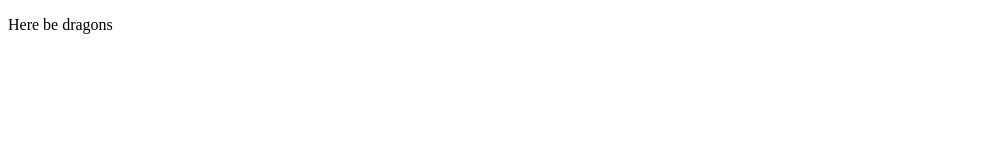
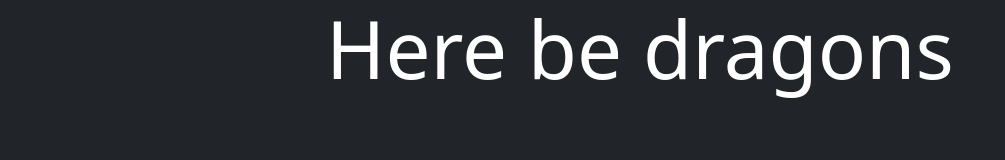
Before and after one commit to JonaTorsson/js-clock, a plain HTML site: page index.html in a window 1280 px wide. Shown: the whole page, without its empty margins (0-1005 px from the left). Drawn offline with nearby package versions, Linux system fonts and the light colour scheme.

Commit message:
made things prettier

```diff
--- a/index.html
+++ b/index.html
@@ -6,9 +6,12 @@
     <meta name="viewport" content="width=device-width, initial-scale=1.0">
     <link rel="stylesheet" href="style.css">
     <title>Clock</title>
+    <link href="https://cdn.jsdelivr.net/npm/bootstrap@5.1.3/dist/css/bootstrap.min.css" rel="stylesheet" integrity="sha384-1BmE4kWBq78iYhFldvKuhfTAU6auU8tT94WrHftjDbrCEXSU1oBoqyl2QvZ6jIW3" crossorigin="anonymous">
 </head>
-<body>
-    <p>Here be dragons</p>
+<body class="bg-dark text-white">
+    <div class="container">
+        <p class="display-1 text-center">Here be dragons</p>
+    </div>
     <script src="script.js"></script>
 </body>
 </html>
```
